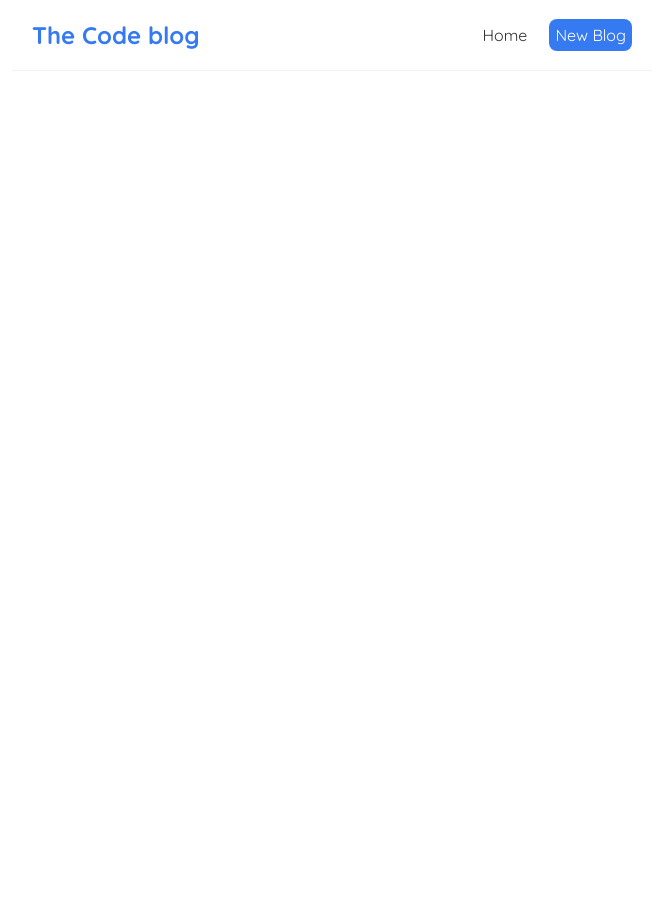
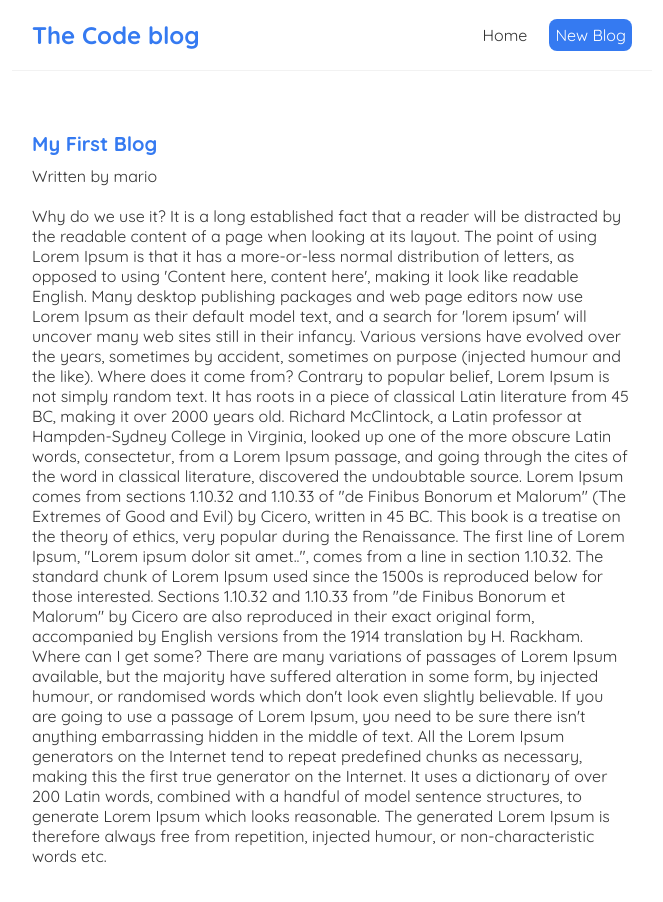
Before and after one commit to AshDashPotato-WY/The-Code-Blog-React-App, a React (Create React App) app: page /blogs/1 in a window 1280 px wide. Shown: the top 902 px of the page, without its empty margins (308-971 px from the left). Before the commit the page ends 800 px from the top, so only its background shows below. Built offline with nearby package versions, Linux system fonts and the light colour scheme; data requests are answered from the project's data file.

Commit message:
Add new page and custom url by using useFetch

```diff
--- a/src/App.js
+++ b/src/App.js
@@ -6,6 +6,7 @@
   Route,
   Switch,
 } from "react-router-dom/cjs/react-router-dom.min";
+import BlogDetails from "./BlogDetails";
 
 function App() {
   // object/boolean can't be output
@@ -24,6 +25,9 @@
             <Route path="/create">
               <Create />
             </Route>
+            <Route path="/blogs/:id">
+              <BlogDetails />
+            </Route>
           </Switch>
         </div>
       </div>
--- /dev/null
+++ b/src/BlogDetails.js
@@ -0,0 +1,28 @@
+import { useParams } from "react-router-dom/cjs/react-router-dom.min";
+import useFetch from "./useFetch";
+
+const BlogDetails = () => {
+  const { id } = useParams();
+  const {
+    data: blog,
+    isPending,
+    error,
+  } = useFetch("http://localhost:8000/blogs/" + id);
+
+  return (
+    <div className="blog-details">
+      {/* <h2>Blog Details - {id} </h2> */}
+      {isPending && <div>Loading...</div>}
+      {error && <div>{error}</div>}
+      {blog && (
+        <article>
+          <h2>{blog.title}</h2>
+          <p>Written by {blog.author}</p>
+          <div>{blog.body}</div>
+        </article>
+      )}
+    </div>
+  );
+};
+
+export default BlogDetails;
--- a/src/BlogList.js
+++ b/src/BlogList.js
@@ -1,3 +1,5 @@
+import { Link } from "react-router-dom/cjs/react-router-dom.min";
+
 const BlogList = ({ blogs, title }) => {
   //   const blogs = props.blogs;
   //   const title = props.title;
@@ -7,9 +9,11 @@
       <h2>{title}</h2>
       {blogs.map((blog) => (
         <div className="blog-preview" key={blog.id}>
-          <h2>{blog.title}</h2>
-          <p>Written by {blog.author}</p>
-          {/* <button onClick={() => handleDelete(blog.id)}>delete blog</button> */}
+          <Link to={`/blogs/${blog.id}`}>
+            <h2>{blog.title}</h2>
+            <p>Written by {blog.author}</p>
+            {/* <button onClick={() => handleDelete(blog.id)}>delete blog</button> */}
+          </Link>
         </div>
       ))}
     </div>
--- a/src/index.css
+++ b/src/index.css
@@ -48,3 +48,23 @@
   color: #357af1;
   margin-bottom: 8px;
 }
+.blog-preview a {
+  text-decoration: none;
+}
+/* blog details page */
+.blog-details h2 {
+  font-size: 20px;
+  color: #357af1;
+  margin-bottom: 10px;
+}
+.blog-details div {
+  margin: 20px 0;
+}
+.blog-details button {
+  background: #357af1;
+  color: #fff;
+  border: 0;
+  padding: 8px;
+  border-radius: 8px;
+  cursor: pointer;
+}
--- a/src/useFetch.js
+++ b/src/useFetch.js
@@ -7,8 +7,10 @@
   const [error, setError] = useState(null);
 
   useEffect(() => {
+    const abortCont = new AbortController();
+
     setTimeout(() => {
-      fetch(url)
+      fetch(url, { signal: abortCont.signal })
         .then((res) => {
           if (!res.ok) {
             // error comes back from the server
@@ -22,11 +24,17 @@
           setError(null);
         })
         .catch((err) => {
-          console.log(err.message);
-          setError(err.message);
-          setIsPending(false);
+          if (err.name === "AbortError") {
+            console.log("fetch aborted");
+          } else {
+            // console.log(err.message);
+            setError(err.message);
+            setIsPending(false);
+          }
         });
     }, 1000);
+
+    return () => abortCont.abort(); // clean up function to avoid fetch aborting error
   }, [url]);
 
   return { data, isPending, error };
```
